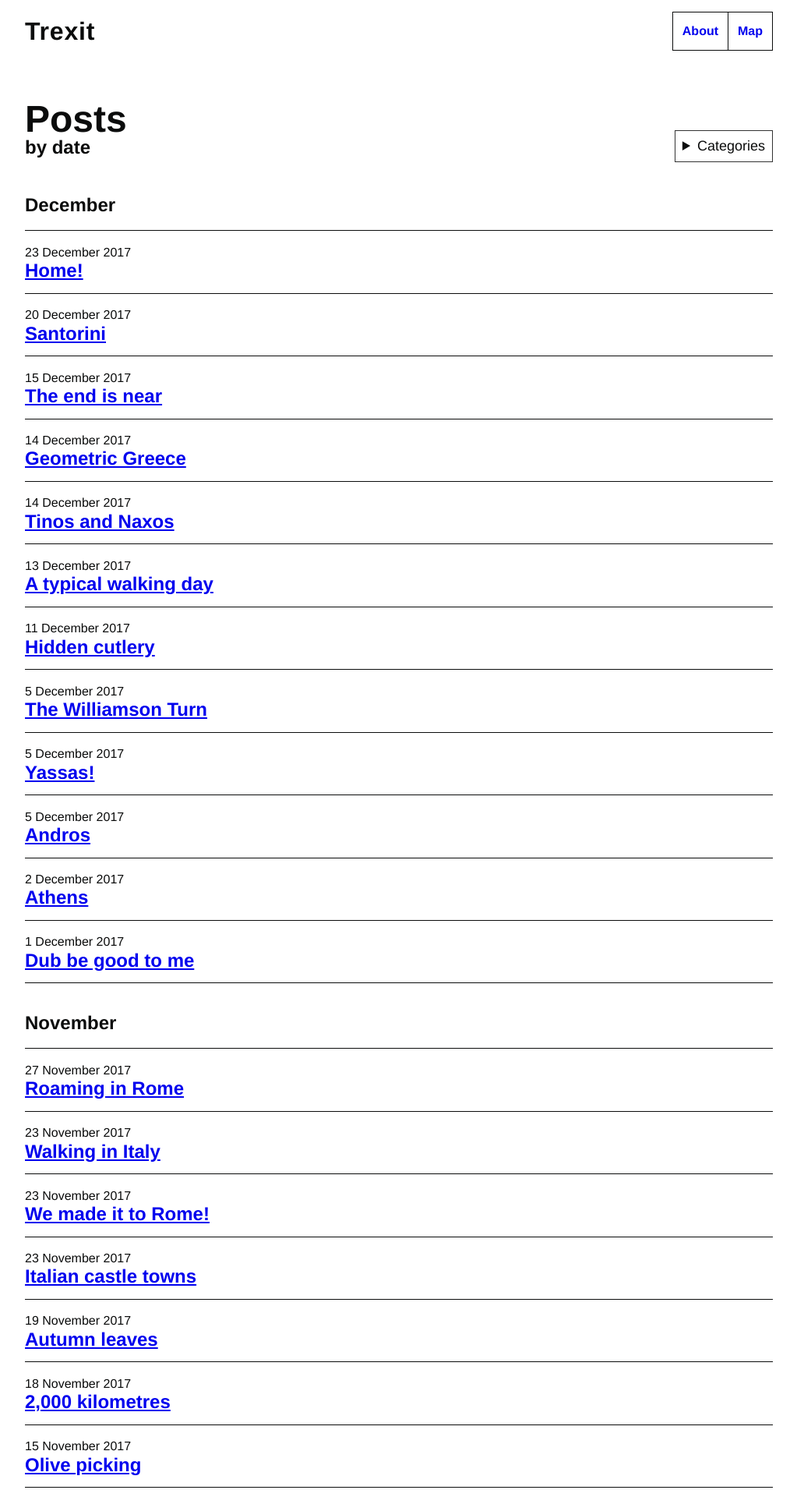
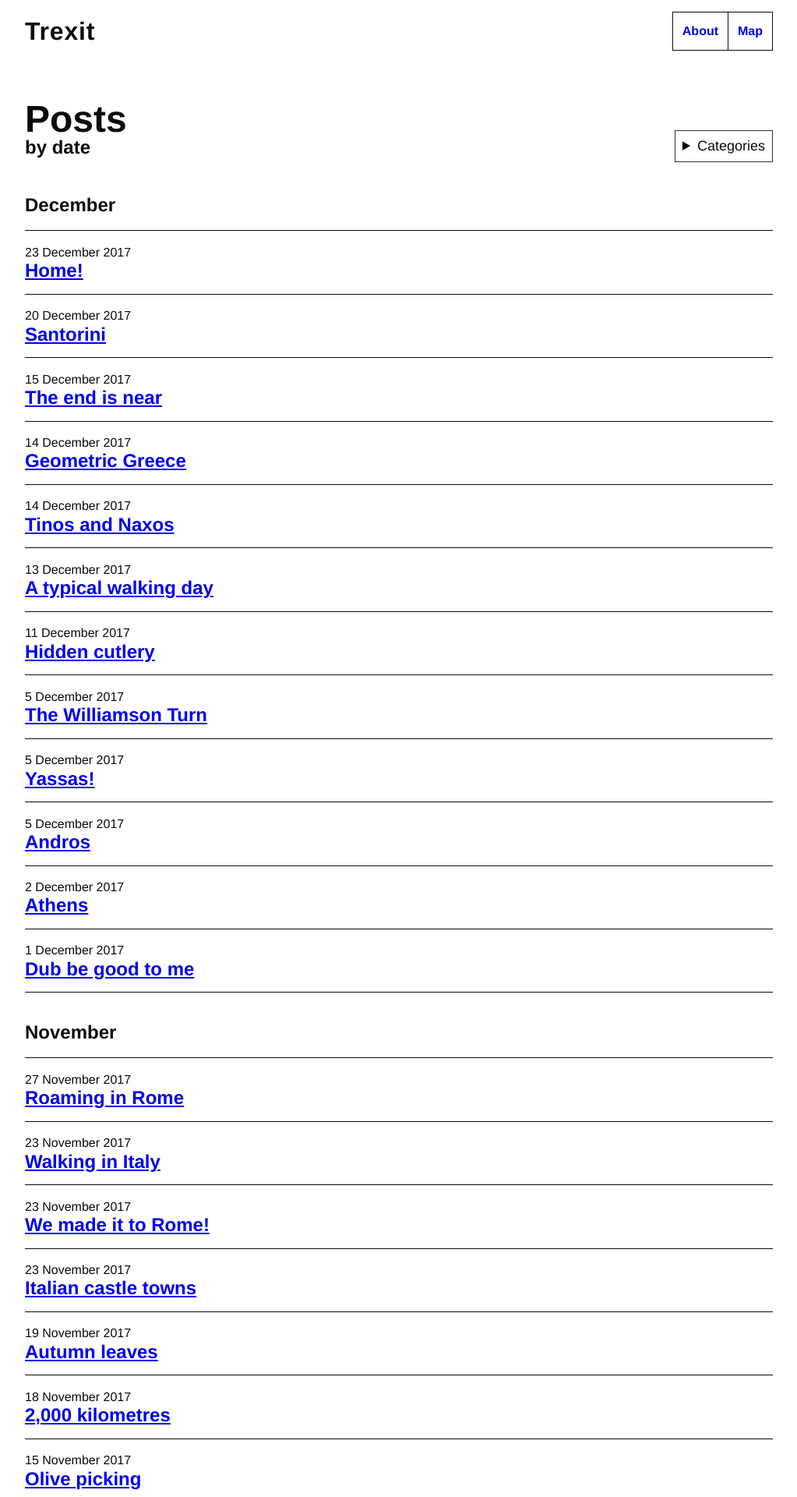
Before and after one commit to tombye/trexit, a Jekyll site: the page built from index.md, in a window 1280 px wide. Shown: the top 1920 px of the page at 78% size, without its empty margins (128-1151 px from the left). Built offline with Jekyll 4.4.1, drawn with Linux system fonts in a browser that asks for light colours.

Commit message:
Try moving all rems to ems

```diff
--- a/assets/css/main.css
+++ b/assets/css/main.css
@@ -664,14 +664,14 @@
 
 .post-list li {
   border-bottom: solid 1px #0b0c0c;
-  padding: 0 0 1.5rem;
+  padding: 0 0 1em;
 }
 
 .post-meta {
   font-size: 1em;
   display: block;
-  margin: 1rem 0;
-  margin-bottom: 2.4rem;
+  margin: 1em 0;
+  margin-bottom: 1.5em;
 }
 
 .post-link {
```
